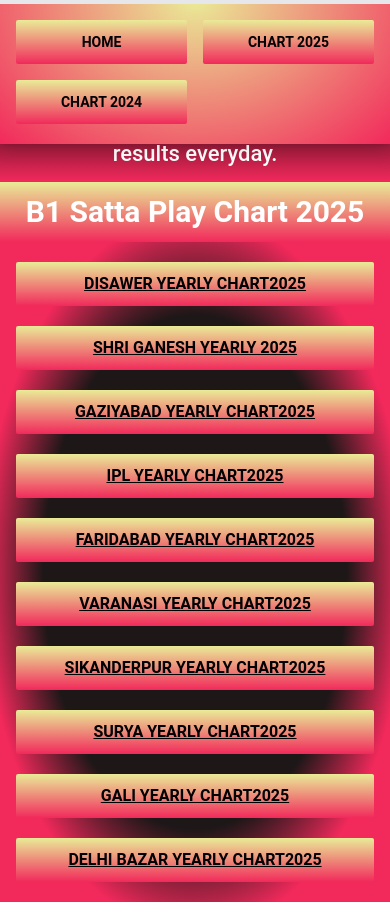
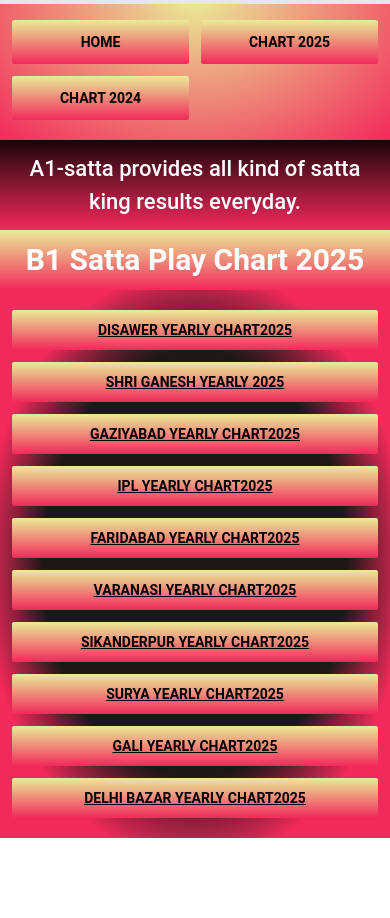
Before and after one commit to prince16329-glitch/satta-play, a Next.js app: page /chart2025 in a window 390 px wide. After the commit the page ends 854 px from the top, so only its background shows below. Built offline with nearby package versions, Linux system fonts and the light colour scheme.

Commit message:
push eduts

```diff
--- a/src/app/chart2024/ChartTwo.jsx
+++ b/src/app/chart2024/ChartTwo.jsx
@@ -15,8 +15,8 @@ const ChartTwo = () => {
   ];
 
   return (
-    <div className=" mt-16 py-4">
-      <h1 className=" bg-gradientredblack pb-3 text-[22px] text-white font-medium text-center pt-6">
+    <div className=" mt-16 max-sm:mt-24 max-sm:pt-8 py-4">
+      <h1 className=" bg-gradientredblack pb-3 text-[22px] text-white font-medium text-center px-3 pt-6">
         A1-satta provides all kind of satta king results everyday.
       </h1>
       <h1 className="capitalize bg-gradient2 text-3xl py-3 text-white font-semibold text-center">
@@ -24,7 +24,7 @@ const ChartTwo = () => {
       </h1>
       <div className="bg-gradientredblack2">
         <div className="container mx-auto px-4 py-5">
-          <div className="grid grid-cols-1 sm:grid-cols-2 lg:grid-cols-3 items-center justify-center gap-5">
+          <div className="grid grid-cols-1 sm:grid-cols-2 lg:grid-cols-3 items-center justify-center max-sm:gap-3 max-md:gap-4 gap-5">
             {sattaLinks.map((link) => (
               <Link
                 href={link.href}
--- a/src/app/chart2025/ChartOne.jsx
+++ b/src/app/chart2025/ChartOne.jsx
@@ -15,23 +15,23 @@ const ChartOne = () => {
   ];
 
   return (
-    <div className=" mt-16 py-4">
-      <h1 className=" bg-gradientredblack pb-3 text-[22px] text-white font-medium text-center pt-6">
+    <div className=" mt-16 max-sm:mt-24 max-sm:pt-8 py-4">
+      <h1 className=" bg-gradientredblack pb-3 text-[22px] text-white font-medium text-center px-3 pt-6">
         A1-satta provides all kind of satta king results everyday.
       </h1>
       <h1 className="capitalize bg-gradient2 text-3xl py-3 text-white font-semibold text-center">
         B1 Satta Play Chart 2025
       </h1>
       <div className="bg-gradientredblack2">
-        <div className="container mx-auto px-4 py-5">
-          <div className="grid grid-cols-1 sm:grid-cols-2 lg:grid-cols-3 items-center justify-center gap-5">
+        <div className="container mx-auto max-sm:px-3 px-4 py-5">
+          <div className="grid grid-cols-1 sm:grid-cols-2 lg:grid-cols-3 items-center justify-center max-md:gap-4 max-sm:gap-3 gap-5">
             {sattaLinks.map((link) => (
               <Link
                 href={link.href}
                 key={link.id}
                 className="bg-gradient2 flex items-center justify-center text-nowrap px-6 py-2.5 leading-0 rounded-xs cursor-pointer hover:transform transition"
               >
-                <p className="text-base underline m-0 font-semibold uppercase text-black">
+                <p className="text-base max-sm:text-sm underline m-0 font-semibold uppercase text-black">
                   {link.title}
                 </p>
               </Link>
--- a/src/components/SattaDashboard.jsx
+++ b/src/components/SattaDashboard.jsx
@@ -32,8 +32,8 @@ const SattaDashboard = () => {
       <div className="mx-auto bg-gradient">
         {/* Current Featured Game */}
         <div className="rounded-xl text-center">
-          <div className="bg-gradientmidyellow3 px-2 py-20 lg:py-24">
-            <h2 className="sm:text-4xl lg:text-5xl text-3xl font-semibold mt-10 text-theme-accent">
+          <div className="bg-gradientmidyellow3 px-2 pt-20 pb-8 sm:pb-16 lg:py-24">
+            <h2 className="sm:text-4xl lg:text-5xl text-3xl font-semibold  mt-24 text-theme-accent">
               B1 SATTA
             </h2>
           </div>
--- a/src/components/common/Navbar.jsx
+++ b/src/components/common/Navbar.jsx
@@ -52,13 +52,13 @@ const Navbar = () => {
           showNavbar ? "translate-y-0" : "-translate-y-full"
         }`}
       >
-        <div className="container max-w-[1240px] mx-auto px-4 py-5">
-          <div className="grid grid-cols-2 items-center justify-center sm:grid-cols-3 gap-4">
+        <div className="container max-w-[1240px] mx-auto px-3 sm:px-4 py-5">
+          <div className="grid grid-cols-2 items-center justify-center sm:grid-cols-3 gap-3 sm:gap-4">
             {sattaLinks.map((link) => (
               <Link
                 href={link.href}
                 key={link.id}
-                className="bg-gradient2 text-center flex items-center justify-center px-4 sm:px-5 md:px-6 py-3 leading-0 rounded-xs cursor-pointer hover:transform transition"
+                className="bg-gradient2 text-center hover:translate-y-[-8px] flex items-center justify-center px-4 sm:px-5 md:px-6 py-3 leading-0 rounded-xs cursor-pointer hover:transform transition"
               >
                 <p className="text-base max-sm:text-sm m-0 font-bold uppercase text-black">
                   {link.title}
```
